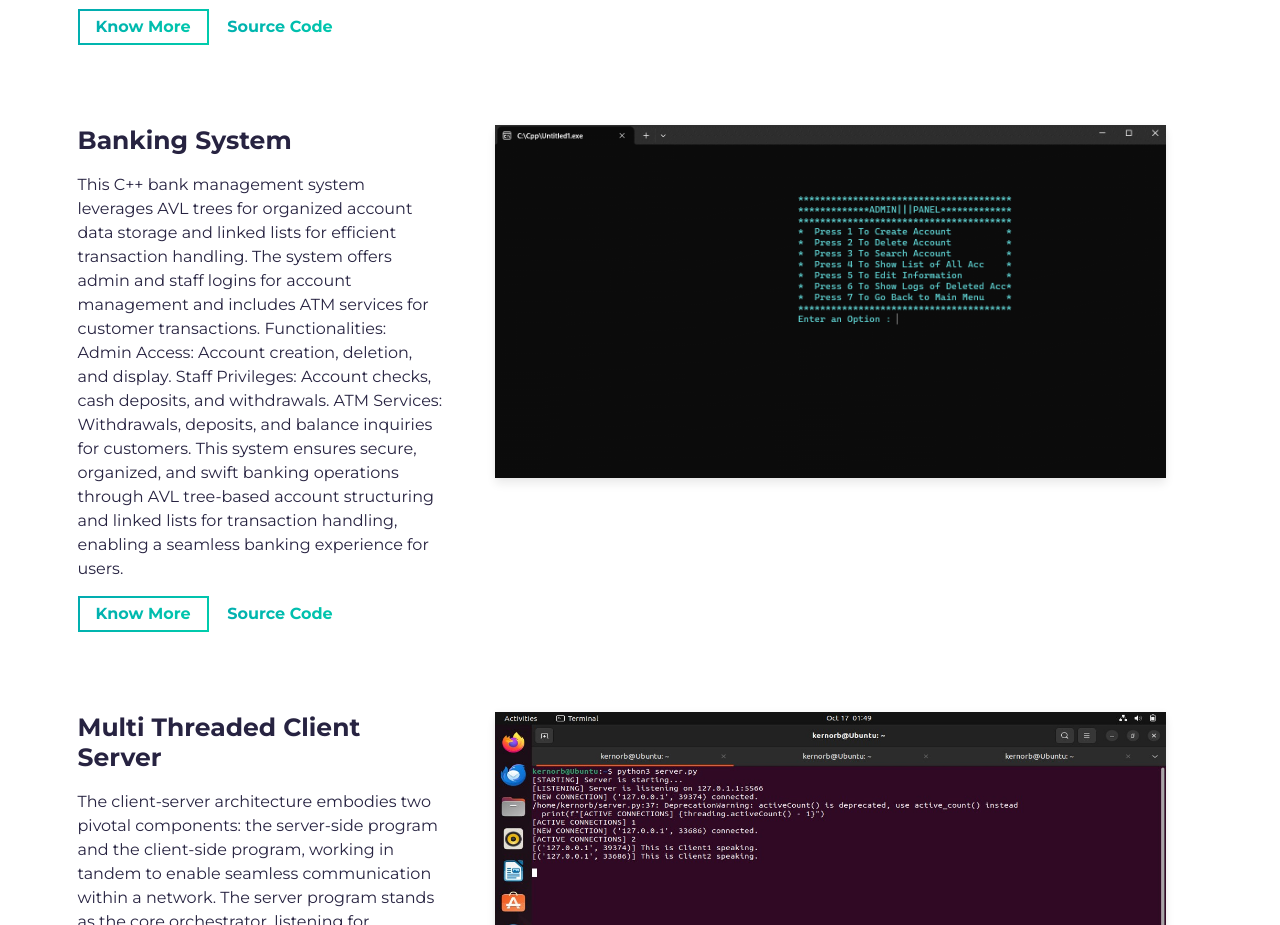
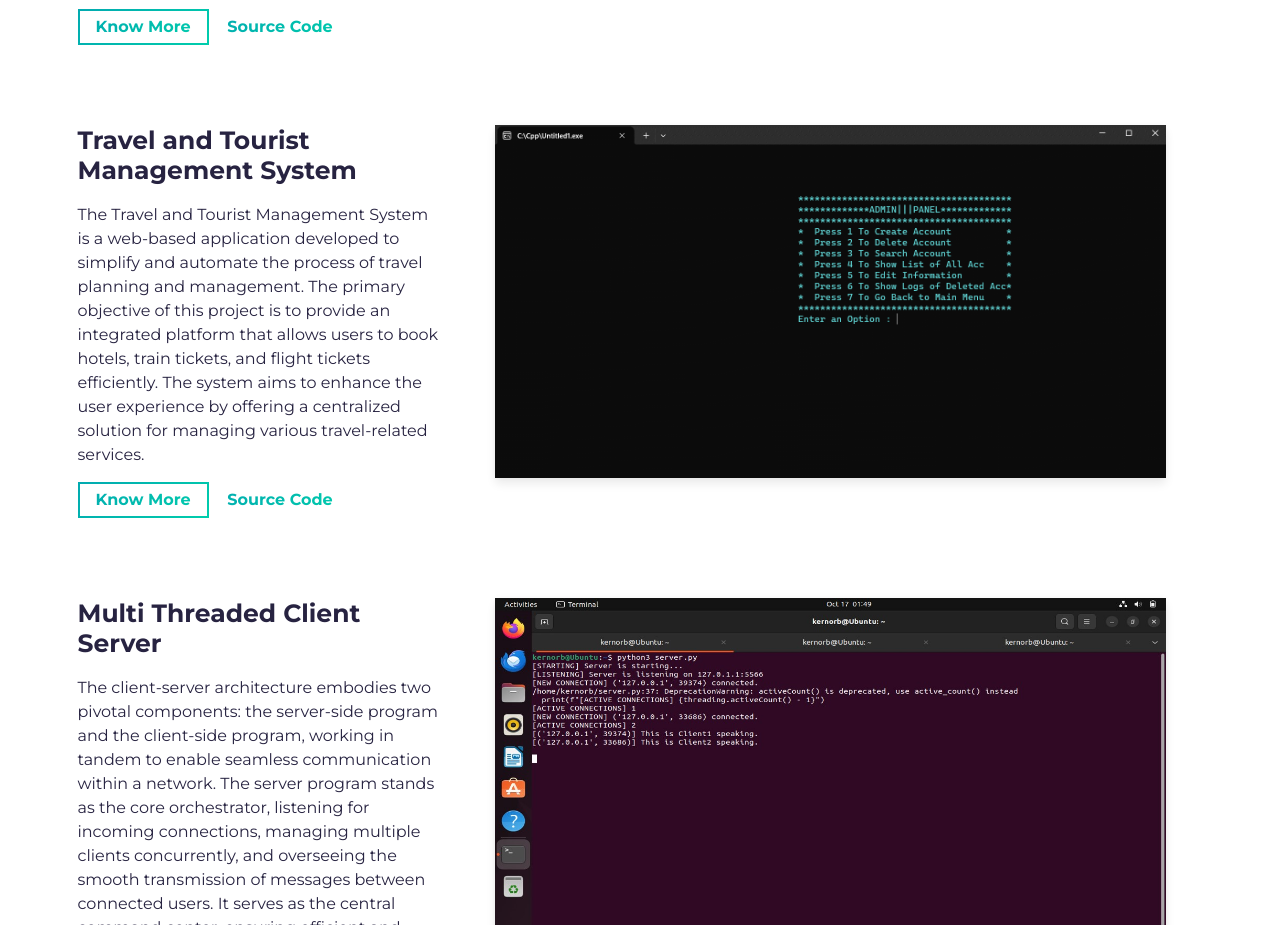
Before and after one commit to Vishwajith24/portfolio, a website built with Parcel: page src/index.html in a window 1280 px wide. Shown: the part 3060-3985 px from the top of the page. Built offline with nearby package versions, Linux system fonts and the light colour scheme.

Commit message:
Update index.html

```diff
--- a/src/index.html
+++ b/src/index.html
@@ -195,17 +195,11 @@
           <div class="row">
             <div class="col-lg-4 col-sm-12">
               <div class="project-wrapper__text load-hidden">
-                <h3 class="project-wrapper__text-title">Banking System</h3>
+                <h3 class="project-wrapper__text-title">Travel and Tourist Management System </h3>
                 <div>
                   <p class="mb-4">
-                    This C++ bank management system leverages AVL trees for organized account data storage and linked lists for efficient transaction handling. The system offers admin and staff logins for account management and includes ATM services for customer transactions.
+                    The Travel and Tourist Management System is a web-based application developed to simplify and automate the process of travel planning and management. The primary objective of this project is to provide an integrated platform that allows users to book hotels, train tickets, and flight tickets efficiently. The system aims to enhance the user experience by offering a centralized solution for managing various travel-related services.
 
-                    Functionalities:
-                    Admin Access: Account creation, deletion, and display.
-                    Staff Privileges: Account checks, cash deposits, and withdrawals.
-                    ATM Services: Withdrawals, deposits, and balance inquiries for customers.
-
-                    This system ensures secure, organized, and swift banking operations through AVL tree-based account structuring and linked lists for transaction handling, enabling a seamless banking experience for users.
                   </p>
                 </div>
                 <a
@@ -220,7 +214,7 @@
                   rel="noreferrer"
                   target="_blank"
                   class="cta-btn text-color-main"
-                  href="https://github.com/Vishwajith24/Bank-Management-System"
+                  href="https://github.com/Vishwajith24/Travel"
                 >
                   Source Code
                 </a>
```
